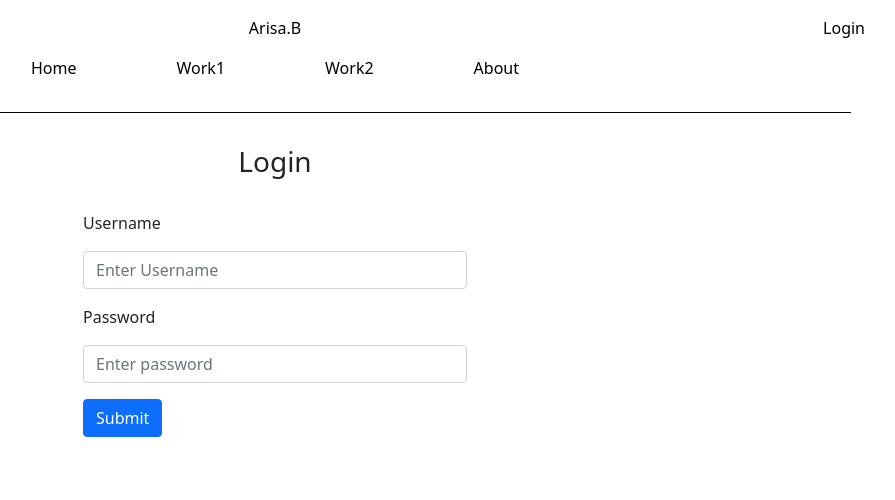
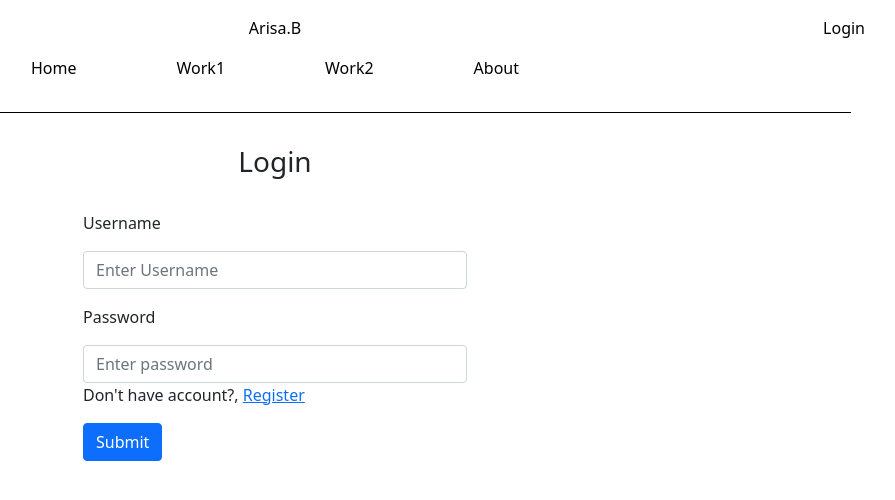
Before and after one commit to MercuryHeart123/arisa, a React (Create React App) app in the folder website/: page /login in a window 1280 px wide. Shown: the top 500 px of the page, without its empty margins (365-1260 px from the left). Built offline with nearby package versions, Linux system fonts and the light colour scheme; no server answers.

Commit message:
- feat: protect edit route

```diff
--- a/website/src/App.js
+++ b/website/src/App.js
@@ -41,7 +41,7 @@ function App(props) {
           <Route path='/' element={<Home />} />
           <Route path='/about' element={<About />} />
           <Route path='/login' element={<Login />} />
-          <Route path='/edit' element={<Edit />} />
+          {props.admin && <Route path='/edit' element={<Edit />} />}
           <Route exact path='*' element={<NotFound />} />
         </Routes>
         <Footer />
--- a/website/src/pages/login.js
+++ b/website/src/pages/login.js
@@ -1,5 +1,5 @@
 import React, { useEffect, useState } from 'react'
-import { Navigate } from 'react-router-dom';
+import { Link, Navigate } from 'react-router-dom';
 import { connect } from "react-redux";
 import axios from "axios";
 import '../../node_modules/bootstrap/dist/css/bootstrap.min.css';
@@ -75,6 +75,13 @@ const Login = (props) => {
                         style={{ marginTop: "2vh" }}
                     />
                 </div>
+                <div>
+                    Don't have account?, <span><Link to={"/register"}>
+                        Register
+                    </Link>
+
+                    </span>
+                </div>
                 {loginFail && <div style={{ color: 'red', paddingTop: '0.5rem' }}>
                     Username and Password doesn't match.
                 </div>}
```
